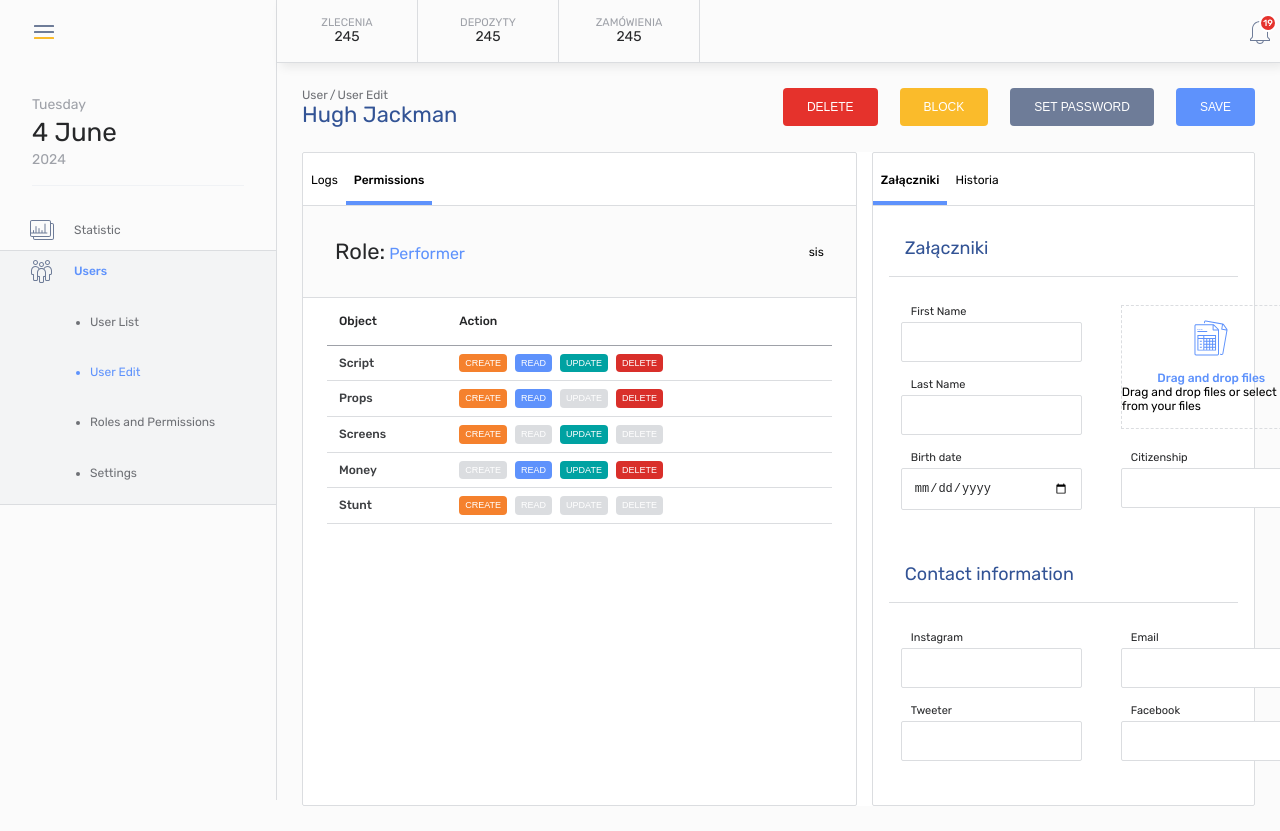
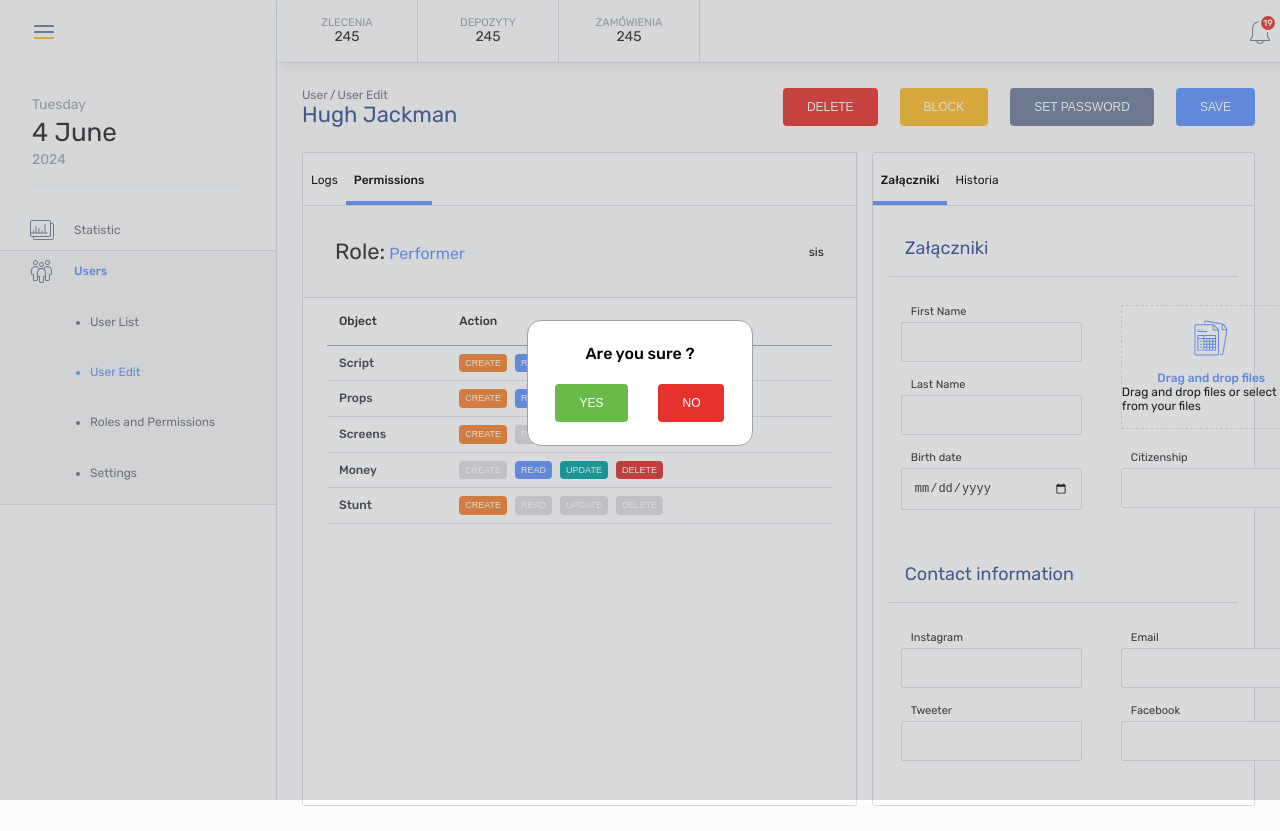
Before and after one commit to k-scherbitsky/test-webchefs, an Angular app: page /users/edit in a window 1280 px wide. Both pictures are taken after a click on the button "BLOCK". Shown: the top 831 px of the page. Built offline with nearby package versions, Linux system fonts and the light colour scheme.

Commit message:
[FEAT] - Show Confirmation (Are you sure? Yes | No) Dialog

```diff
--- a/src/app/app.component.scss
+++ b/src/app/app.component.scss
@@ -3,7 +3,6 @@
   flex-direction: row;
 
   .container {
-    position: relative;
     width: 100%;
 
     .content {
--- a/src/app/features/user/features/user-edit/user-edit.component.html
+++ b/src/app/features/user/features/user-edit/user-edit.component.html
@@ -14,6 +14,7 @@
       title="delete"
     ></app-button>
     <app-button
+      (clicked)="showDialog()"
       [color]="'var(--primary-y-yellow)'"
       title="block"
     ></app-button>
@@ -53,3 +54,10 @@
     ></app-attachments-tab>
   </div>
 </div>
+
+<app-confirmation-dialog
+  *ngIf="isShowDialog"
+  title="Are you sure?"
+  (yes)="onYes()"
+  (no)="onNo()"
+></app-confirmation-dialog>
--- a/src/app/features/user/features/user-edit/user-edit.component.scss
+++ b/src/app/features/user/features/user-edit/user-edit.component.scss
@@ -1,5 +1,4 @@
 :host {
-  position: relative;
   width: 100%;
   display: flex;
   flex-direction: column;
--- a/src/app/features/user/features/user-edit/user-edit.component.ts
+++ b/src/app/features/user/features/user-edit/user-edit.component.ts
@@ -11,6 +11,7 @@
   changeDetection: ChangeDetectionStrategy.OnPush,
 })
 export class UserEditComponent {
+  public isShowDialog: boolean = false;
   public attachForm: FormGroup<AttachFormStructure>;
 
   constructor(
@@ -58,4 +59,16 @@
       permissions: new FormArray<FormGroup<PermissionFormStructure>>([]),
     });
   }
+
+  public showDialog(): void {
+    this.isShowDialog = true;
+  }
+
+  public onYes(): void {
+    this.isShowDialog = false;
+  }
+
+  public onNo(): void {
+    this.isShowDialog = false;
+  }
 }
--- a/src/app/features/user/features/user-edit/user-edit.module.ts
+++ b/src/app/features/user/features/user-edit/user-edit.module.ts
@@ -3,6 +3,7 @@
 import { AttachmentsTabComponent } from 'src/app/features/user/features/user-edit/components/attachments-tab/attachments-tab.component';
 import { PermissionTabComponent } from 'src/app/features/user/features/user-edit/components/permission-tab/permission-tab.component';
 import { ButtonComponent } from 'src/app/shared/button/button.component';
+import { ConfirmationDialogComponent } from 'src/app/shared/confiramation-dialog/confirmation-dialog.component';
 
 import { UserEditRoutingModule } from './user-edit-routing.module';
 import { UserEditComponent } from './user-edit.component';
@@ -18,6 +19,7 @@
     ButtonComponent,
     PermissionTabComponent,
     AttachmentsTabComponent,
+    ConfirmationDialogComponent,
   ],
 })
 export class UserEditModule {
--- /dev/null
+++ b/src/app/shared/confiramation-dialog/confirmation-dialog.component.html
@@ -0,0 +1,21 @@
+<div class="dialog-container"></div>
+
+<dialog open class="dialog">
+  <div class="content">
+    Are you sure ?
+  </div>
+
+  <div class="footer">
+    <app-button
+      (clicked)="onClickYes()"
+      title="Yes"
+      [color]="'var(--signal-success-green)'"
+    ></app-button>
+
+    <app-button
+      (clicked)="onClickNo()"
+      title="No"
+      [color]="'var(--signal-error-red)'"
+    ></app-button>
+  </div>
+</dialog>
--- /dev/null
+++ b/src/app/shared/confiramation-dialog/confirmation-dialog.component.scss
@@ -0,0 +1,39 @@
+:host {
+  position: absolute;
+  width: 100%;
+  height: 100%;
+  top: 0;
+  left: 0;
+
+  .dialog-container {
+    position: absolute;
+    background-color: rgba(110, 112, 117, 0.26);
+    width: 100%;
+    height: 100%;
+    display: block;
+  }
+
+  .dialog {
+    top: 40%;
+    width: 200px;
+    height: 100px;
+    border: 1px solid var(--ui-g4-gray4);
+    border-radius: 14px;
+    display: flex;
+    flex-direction: column;
+    align-items: center;
+    justify-content: space-around;
+
+    .content {
+      font-size: 16px;
+      font-weight: 500;
+    }
+
+    .footer {
+      width: 100%;
+      display: flex;
+      flex-direction: row;
+      justify-content: space-around;
+    }
+  }
+}
--- /dev/null
+++ b/src/app/shared/confiramation-dialog/confirmation-dialog.component.ts
@@ -0,0 +1,31 @@
+import { CommonModule } from '@angular/common';
+import { ChangeDetectionStrategy, Component, EventEmitter, Input, Output } from '@angular/core';
+import { ButtonComponent } from 'src/app/shared/button/button.component';
+
+@Component({
+  selector: 'app-confirmation-dialog',
+  standalone: true,
+  imports: [
+    CommonModule,
+    ButtonComponent,
+  ],
+  templateUrl: './confirmation-dialog.component.html',
+  styleUrl: './confirmation-dialog.component.scss',
+  changeDetection: ChangeDetectionStrategy.OnPush,
+})
+export class ConfirmationDialogComponent {
+
+  @Input() title: string;
+
+  @Output() yes: EventEmitter<void> = new EventEmitter();
+  @Output() no: EventEmitter<void> = new EventEmitter();
+
+
+  public onClickYes(): void {
+    this.yes.emit();
+  }
+
+  public onClickNo(): void {
+    this.no.emit();
+  }
+}
```
